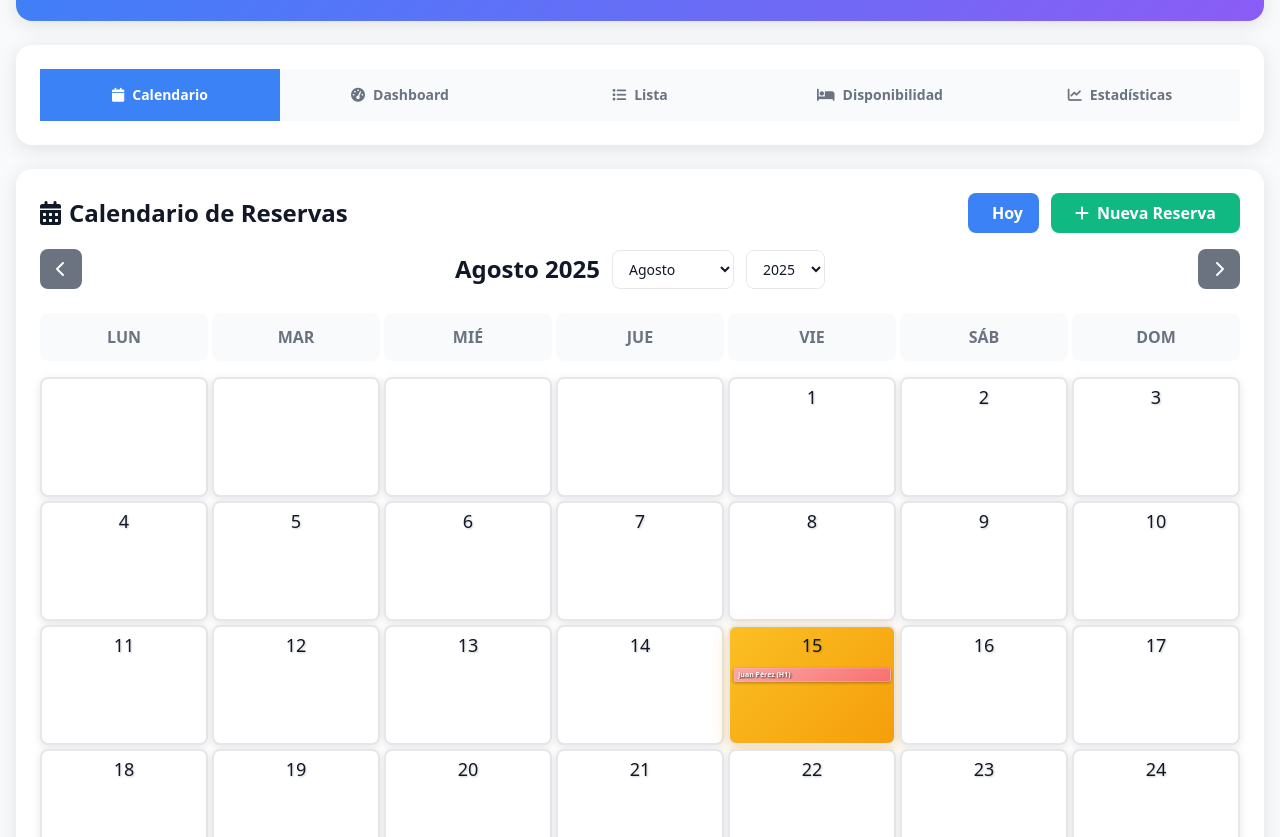
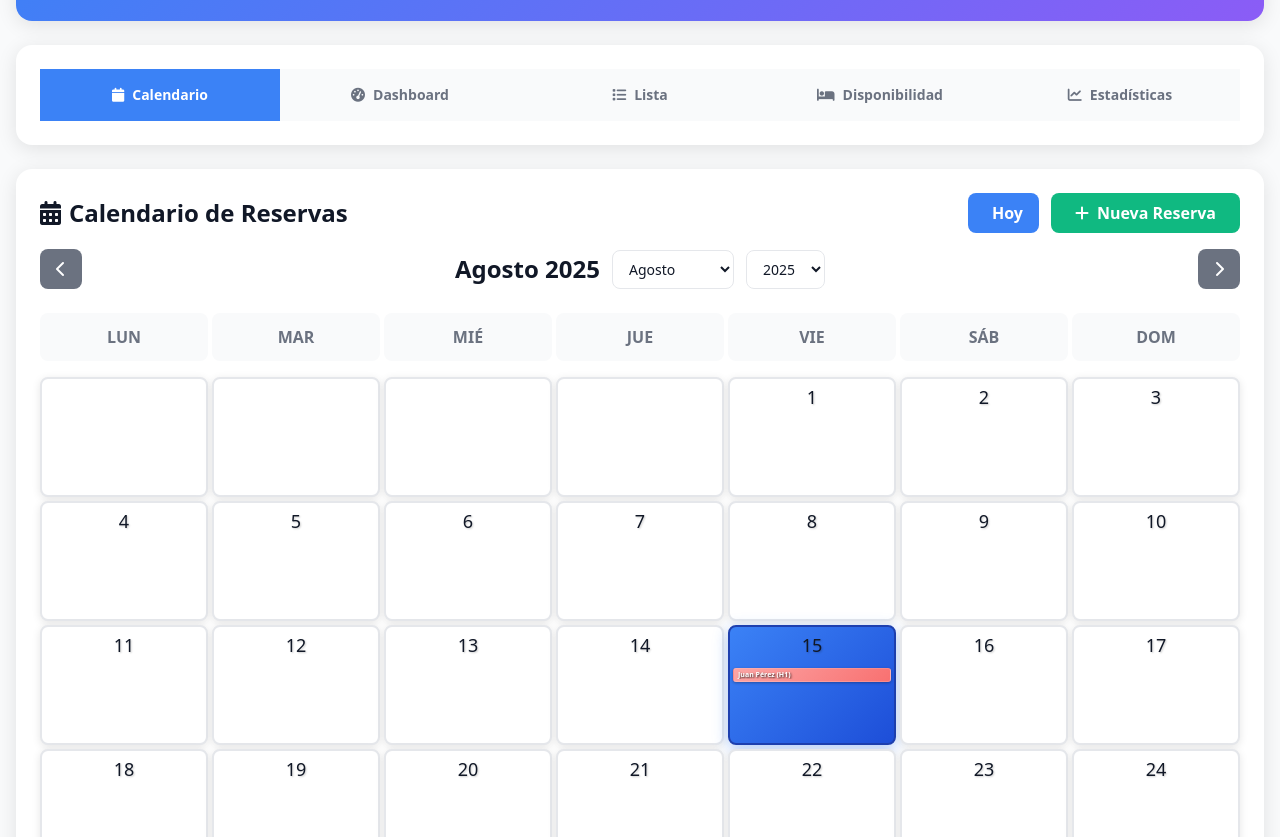
Before and after one commit to hostalplazalebu/reservas, a plain HTML site: page index.html in a window 1280 px wide. Shown: the part 115-952 px from the top of the page. Drawn offline with nearby package versions, Linux system fonts and the light colour scheme.

Commit message:
Mejorar contraste del día actual en calendario
- Cambió el fondo amarillo del día actual por un gradiente azul elegante
- Mejor contraste entre texto blanco y fondo azul (#3b82f6 a #1d4ed8)
- Agregado borde azul oscuro para mayor definición
- Sombra ajustada para coincidir con el nuevo color azul
- Soluciona problema de legibilidad con el fondo amarillo anterior

```diff
--- a/index.html
+++ b/index.html
@@ -79,10 +79,11 @@
         }
 
         .calendar-day.today {
-            background: linear-gradient(135deg, #fbbf24, #f59e0b);
+            background: linear-gradient(135deg, #3b82f6, #1d4ed8);
             color: white;
             font-weight: bold;
-            box-shadow: 0 4px 15px rgba(245, 158, 11, 0.4);
+            box-shadow: 0 4px 15px rgba(59, 130, 246, 0.4);
+            border: 2px solid #1e40af;
         }
 
         .reserva-item {
```
